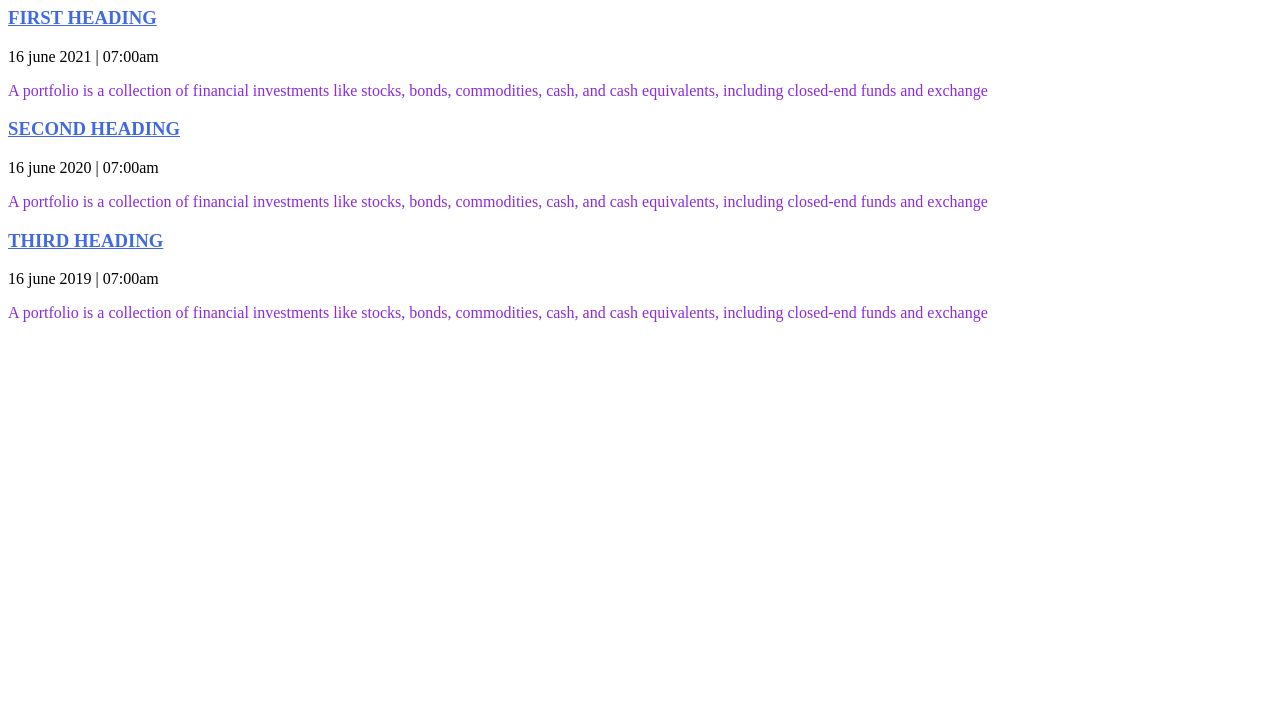
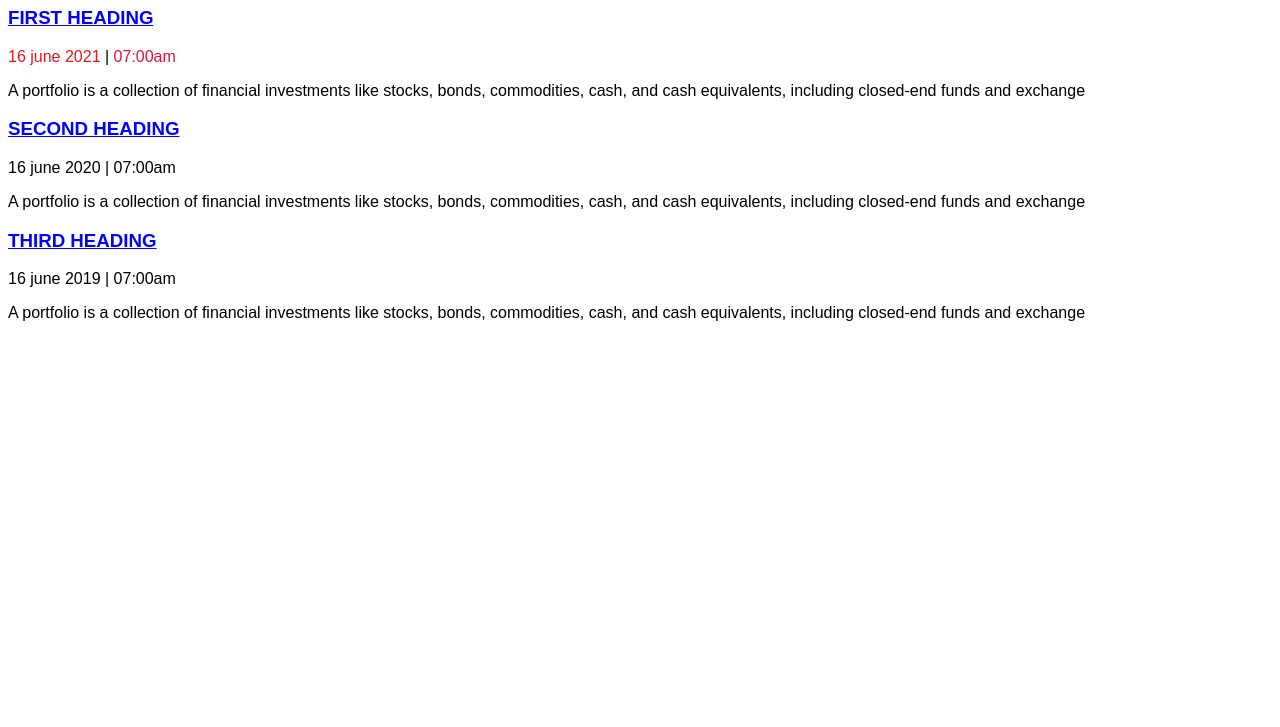
Before and after one commit to NimraMuzzammil/CWA, a plain HTML site: page index.html in a window 1280 px wide. Shown: the part 73-800 px from the top of the page. Drawn offline with Linux system fonts and the light colour scheme.

Commit message:
learn css

```diff
--- a/CSS/styles.css
+++ b/CSS/styles.css
@@ -1,12 +1,15 @@
+html, body{
+font-family: Arial, Helvetica, sans-serif;
+}
+.headings{
+     color: blue;
+     text-decoration: underline;
+}
+.Date{
+color: rgb(214, 29, 29);
 
-h3{
+}
+.time{
+color: crimson;
 
-     text-decoration: underline;
-     color: royalblue;
 }
-
-p{
-
-     text-decoration: none;
-     color: blueviolet;
-}
--- a/index.html
+++ b/index.html
@@ -26,9 +26,9 @@ This is a sample paragraph
 <section>
     <article>
         <header>
-            <h3 > FIRST HEADING</h3>
+            <h3 class="headings"> FIRST HEADING</h3>
         </header>
-        <div>16 june 2021 | 07:00am</div>
+        <div><span class="Date">16 june 2021</span> | <span class="time">07:00am</span></div>
         <p>
             A portfolio is a collection of financial investments like stocks, bonds, commodities, cash, and cash equivalents, including closed-end funds and exchange
         </p>
@@ -36,7 +36,7 @@ This is a sample paragraph
 
     <article>
         <header>
-            <h3 > SECOND HEADING</h3>
+            <h3 class="headings"> SECOND HEADING</h3>
         </header>
         <div>16 june 2020 | 07:00am</div>
         <p>
@@ -46,7 +46,7 @@ This is a sample paragraph
 
     <article>
         <header>
-            <h3 > THIRD HEADING</h3>
+            <h3 class="headings" > THIRD HEADING</h3>
         </header>
         <div>16 june 2019 | 07:00am</div>
         <p >
```
